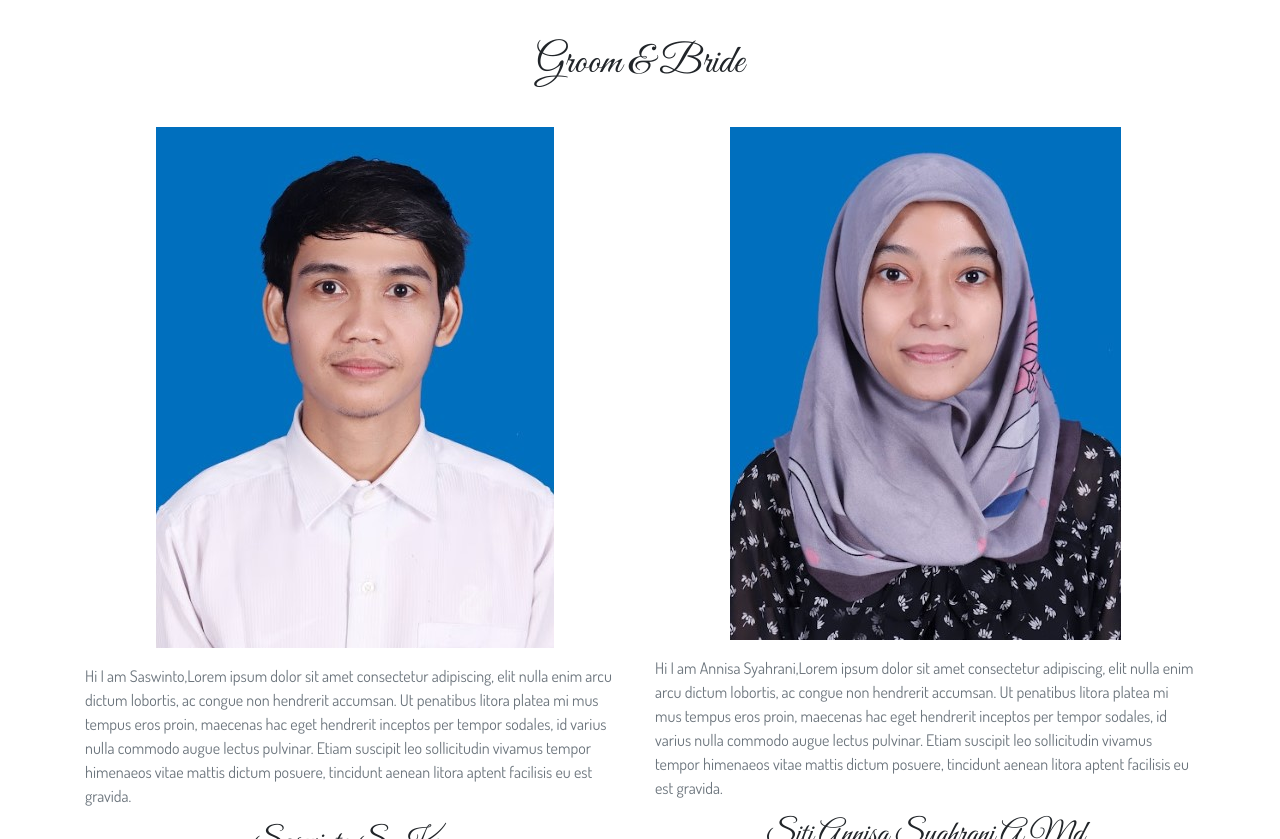
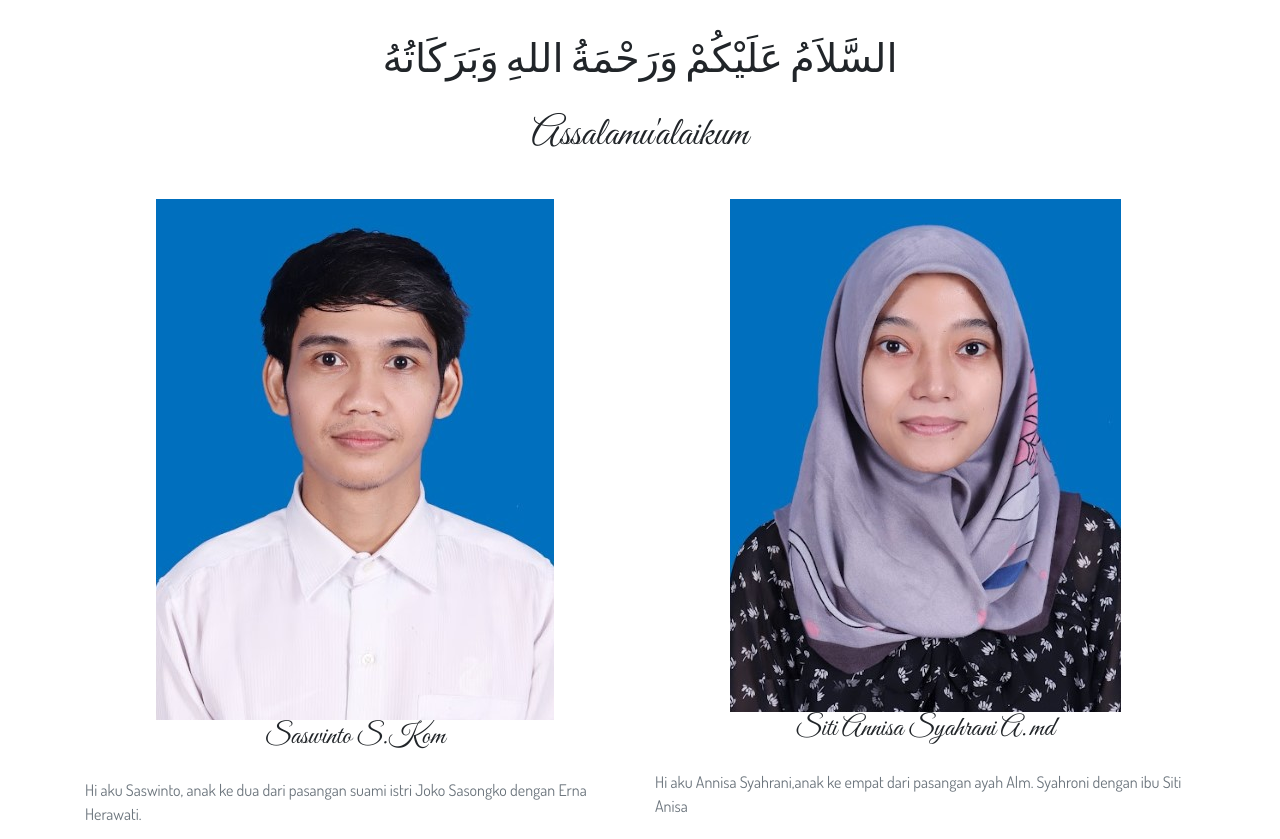
Before and after one commit to oppus357/wedding, a plain HTML site: page index.html in a window 1280 px wide. Shown: the part 930-1769 px from the top of the page. Drawn offline with Linux system fonts and the light colour scheme.

Commit message:
Update index.html

```diff
--- a/index.html
+++ b/index.html
@@ -67,19 +67,22 @@
 </div>
 <div class="ww-section" id="couple">
   <div class="container">
-    <h2 class="h1 text-center pb-3 ww-title" data-aos="zoom-in-down" data-aos-duration="1000">Groom & Bride</h2>
+    <h2 class="h1 text-center pb-3 ww-title" data-aos="zoom-in-down" data-aos-duration="1000">السَّلاَمُ عَلَيْكُمْ وَرَحْمَةُ اللهِ وَبَرَكَاتُهُ</h2>
+    <h2 class="h1 text-center pb-3 ww-title" data-aos="zoom-in-down" data-aos-duration="1000">Assalamu'alaikum</h2>
     <div class="row text-center">
       <div class="col-md-6">
         <div class="mt-3"><img class="img-fluid " src="images/sas.jpeg" alt="Groom" data-aos="flip-left" data-aos-duration="1000"/>
-          <p class="pt-3 text-left text-muted">Hi I am Saswinto,Lorem ipsum dolor sit amet consectetur adipiscing, elit nulla enim arcu dictum lobortis, ac congue non hendrerit accumsan. Ut penatibus litora platea mi mus tempus eros proin, maecenas hac eget hendrerit inceptos per tempor sodales, id varius nulla commodo augue lectus pulvinar. Etiam suscipit leo sollicitudin vivamus tempor himenaeos vitae mattis dictum posuere, tincidunt aenean litora aptent facilisis eu est gravida.</p>
-          <h3 class="h2 ww-title">Saswinto S.Kom</h3>
+          <h3 class="h ww-title">Saswinto S.Kom</h3>
+          <p class="pt-3 text-left text-muted">Hi aku Saswinto, anak ke dua dari pasangan suami istri Joko Sasongko dengan Erna Herawati.</p>
+
           <div class="ww-social-links"><a class="btn btn-link" href="#"><i class="fab fa-facebook-f" aria-hidden="true"></i></a><a class="btn btn-link" href="#"><i class="fab fa-twitter" aria-hidden="true"></i></a><a class="btn btn-link" href="#"><i class="fab fa-google-plus-g" aria-hidden="true"></i></a><a class="btn btn-link" href="#"><i class="fab fa-instagram" aria-hidden="true"></i></a></div>
         </div>
       </div>
       <div class="col-md-6">
         <div class="mt-3"><img class="img-fluid" src="images/caca.jpeg" alt="Bride" data-aos="flip-right" data-aos-duration="1000"/>
-          <p class="pt-3 text-left text-muted">Hi I am Annisa Syahrani,Lorem ipsum dolor sit amet consectetur adipiscing, elit nulla enim arcu dictum lobortis, ac congue non hendrerit accumsan. Ut penatibus litora platea mi mus tempus eros proin, maecenas hac eget hendrerit inceptos per tempor sodales, id varius nulla commodo augue lectus pulvinar. Etiam suscipit leo sollicitudin vivamus tempor himenaeos vitae mattis dictum posuere, tincidunt aenean litora aptent facilisis eu est gravida.</p>
-          <h3 class="h2 ww-title">Siti Annisa Syahrani A.Md</h3>
+          <h3 class="h ww-title">Siti Annisa Syahrani A.md</h3>
+          <p class="pt-3 text-left text-muted">Hi aku Annisa Syahrani,anak ke empat dari pasangan ayah Alm. Syahroni dengan ibu Siti Anisa</p>
+
           <div class="ww-social-links"><a class="btn btn-link" href="#"><i class="fab fa-facebook-f" aria-hidden="true"></i></a><a class="btn btn-link" href="#"><i class="fab fa-twitter" aria-hidden="true"></i></a><a class="btn btn-link" href="#"><i class="fab fa-google-plus-g" aria-hidden="true"></i></a><a class="btn btn-link" href="#"><i class="fab fa-instagram" aria-hidden="true"></i></a></div>
         </div>
       </div>
@@ -300,7 +303,5 @@
     <script src="scripts/aos.js?ver=1.1.0"></script>
     <script src="scripts/ekko-lightbox.min.js?ver=1.1.0"></script>
     <script src="scripts/main.js?ver=1.1.0"></script>
-    <script>var myaudio = document.getElementById("song").autoplay = true;</script>
-    <audio id="song" autoplay loop><source src="https://raw.githubusercontent.com/oppus357/wedding/master/music/y2mate.com%20-%20Lil%20Pump%20%20Gucci%20Gang%20Lyrics.mp3" type="audio/mp3"></audio>
   </body>
 </html>
```
